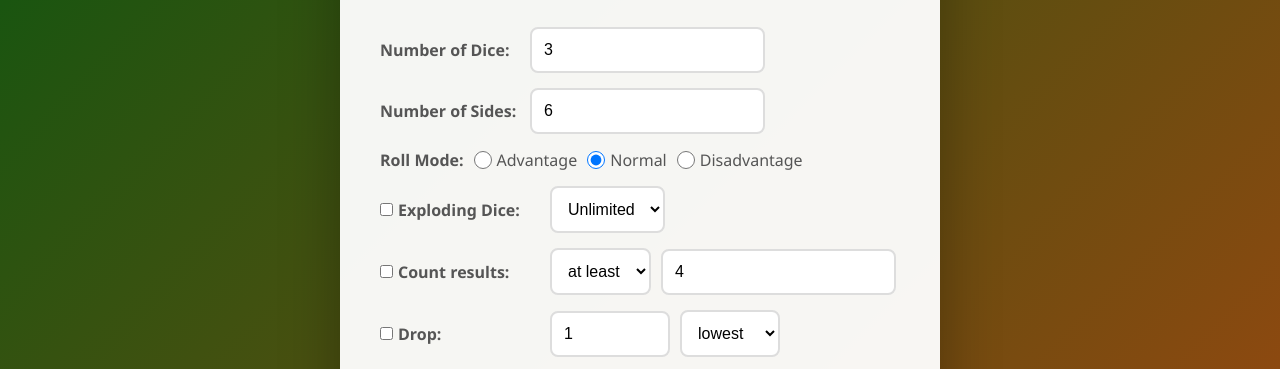
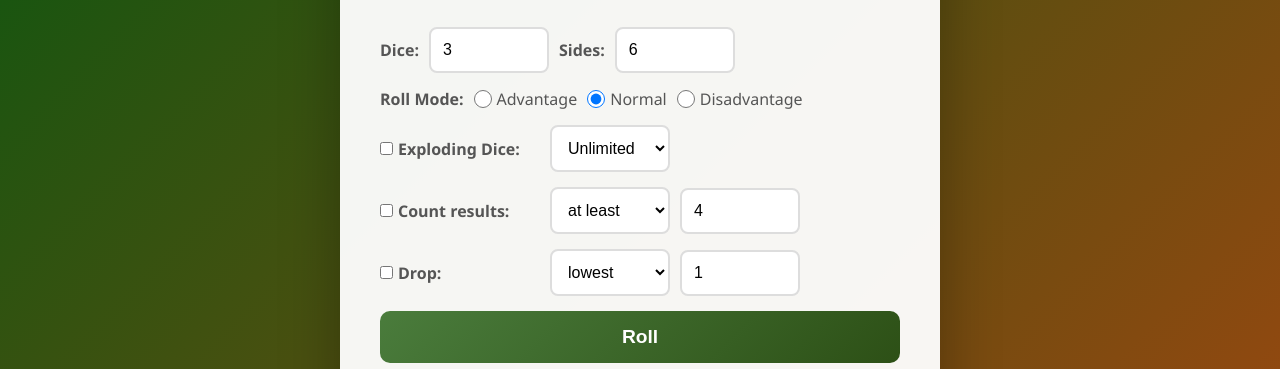
Before and after one commit to Eigenbraid/Dice, a plain HTML site: page Custom.html in a window 1280 px wide. Shown: the part 138-507 px from the top of the page. Drawn offline with Linux system fonts and the light colour scheme.

Commit message:
Fixing layout symmetry

```diff
--- a/Custom.html
+++ b/Custom.html
@@ -15,13 +15,10 @@
 
         <div class="controls">
             <div class="control-group-inline">
-                <label for="numDice" class="dice-label">Number of Dice:</label>
-                <input type="text" id="numDice" value="3" placeholder="e.g., 3">
-            </div>
-
-            <div class="control-group-inline">
-                <label for="diceType" class="dice-label">Number of Sides:</label>
-                <input type="text" id="diceType" value="6" placeholder="e.g., 6 or d6">
+                <label for="numDice" >Dice:</label>
+                <input type="text" id="numDice" value="3" placeholder="quantity" style="width: 60px;">
+				<label for="diceType" >Sides:</label>
+                <input type="text" id="diceType" value="6" placeholder="sides" style="width: 60px;">
             </div>
 
             <div class="control-group-inline">
@@ -45,7 +42,7 @@
                     <input type="checkbox" id="explodingEnabled">
                     Exploding Dice:
                 </label>
-                <select id="explodingMode">
+                <select id="explodingMode" class="dropdown-aligned">
                     <option value="unlimited">Unlimited</option>
                     <option value="once">Once</option>
                 </select>
@@ -56,12 +53,12 @@
                     <input type="checkbox" id="successCountEnabled">
                     Count results:
                 </label>
-                <select id="successComparison">
+                <select id="successComparison" class="dropdown-aligned">
                     <option value="atleast">at least</option>
                     <option value="exactly">exactly</option>
                     <option value="atmost">at most</option>
                 </select>
-                <input type="text" id="successThreshold" value="4" placeholder="threshold">
+                <input type="text" id="successThreshold" value="4" placeholder="threshold" style="width: 60px;">
             </div>
 
             <div class="control-group-inline">
@@ -69,11 +66,11 @@
                     <input type="checkbox" id="dropEnabled">
                     Drop:
                 </label>
-                <input type="text" id="dropCount" value="1" placeholder="1" style="width: 60px;">
-                <select id="dropType">
+                <select id="dropType" class="dropdown-aligned">
                     <option value="lowest">lowest</option>
                     <option value="highest">highest</option>
                 </select>
+                <input type="text" id="dropCount" value="1" placeholder="dice" style="width: 60px;">
             </div>
 
             <button id="rollButton" class="roll-button">Roll</button>
--- a/Style.css
+++ b/Style.css
@@ -163,6 +163,10 @@ label {
 .mode-label {
     display: inline-flex;
     width: 160px;
+}
+
+.dropdown-aligned {
+    width: 120px;
 }
 
 select, input[type="text"] {
```
